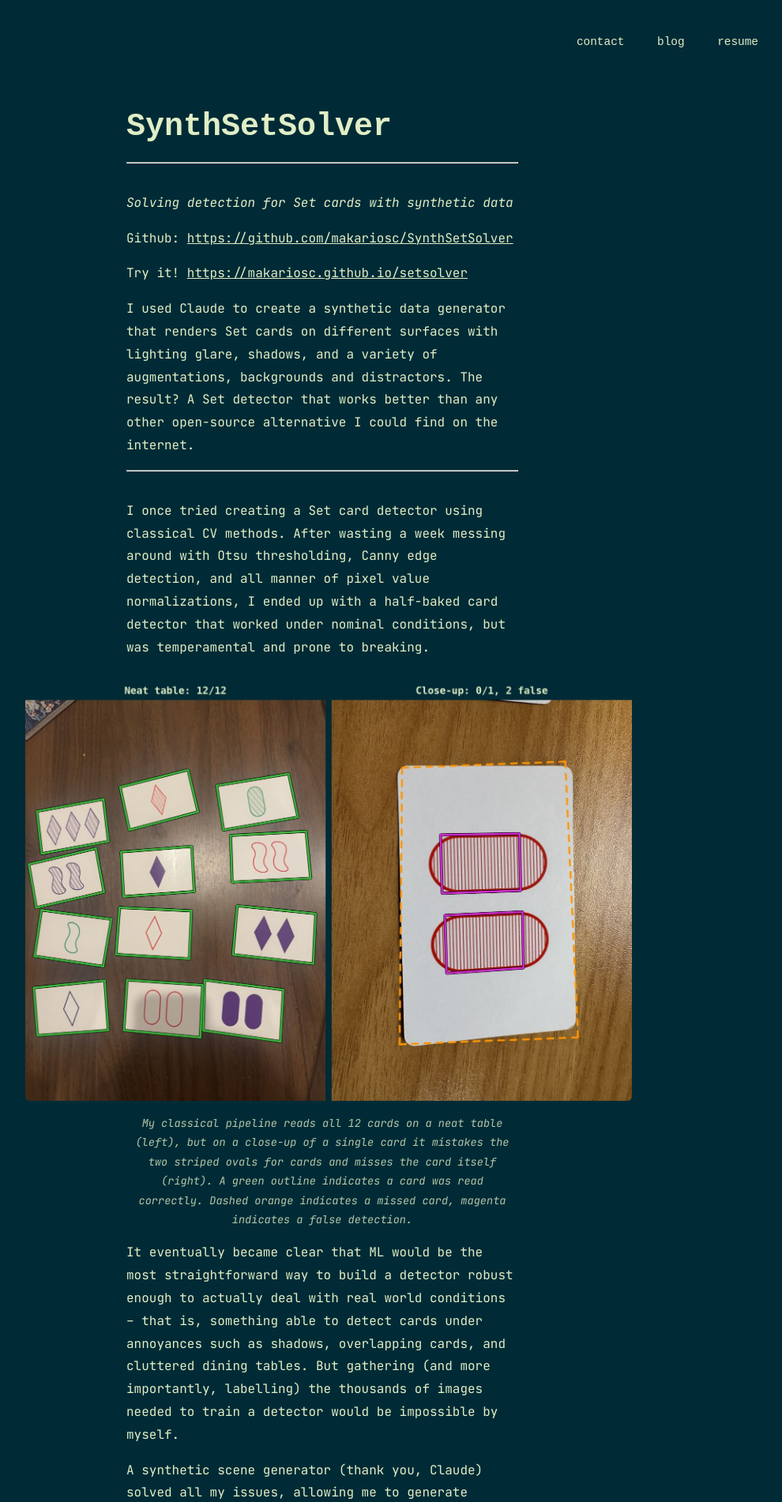
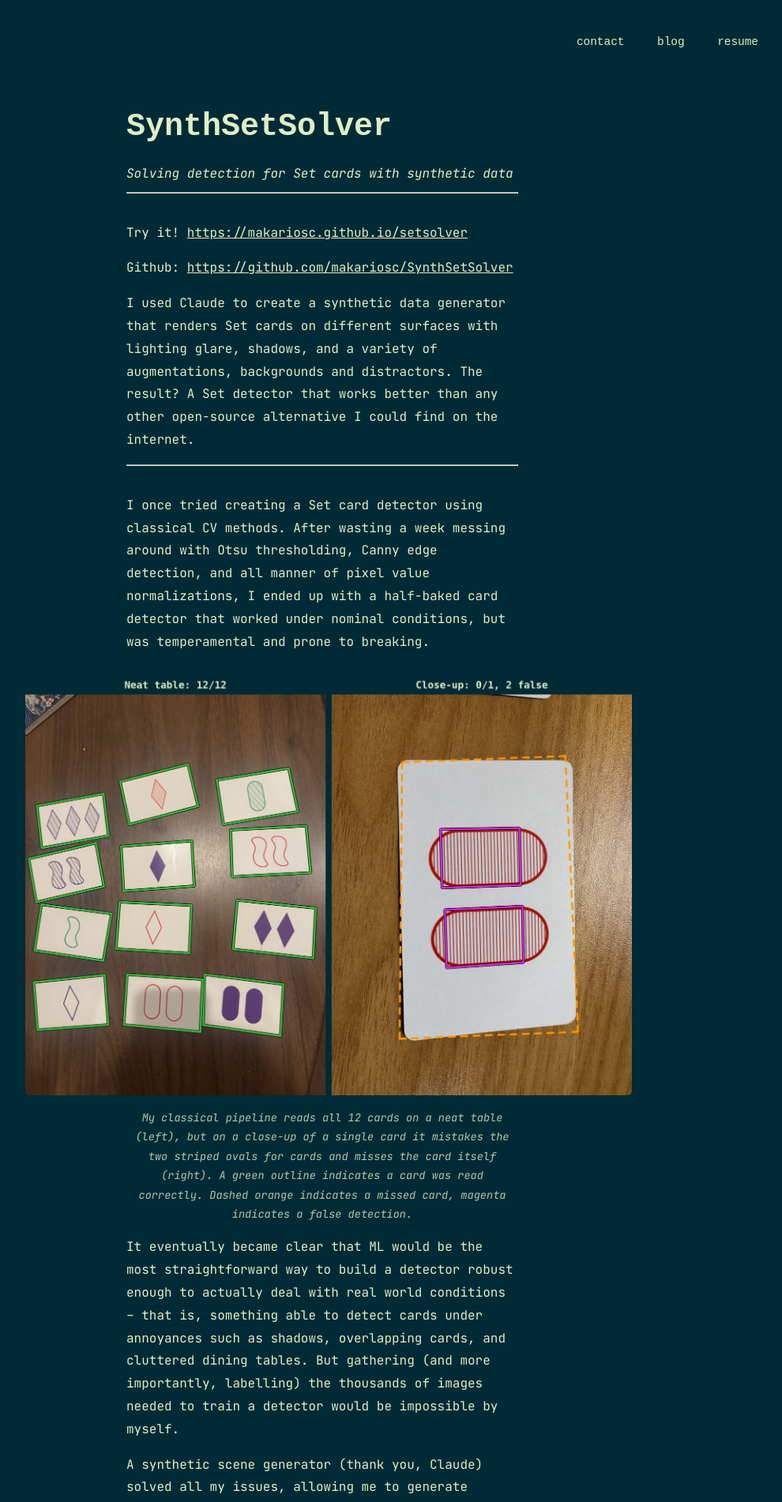
Before and after one commit to makariosc/makariosc.github.io, a Jekyll site: the page built from _posts/2026-11-10-synthsetsolver.md, in a window 1280 px wide. Shown: the top 1902 px of the page at 79% size, without its empty margins (232-1222 px from the left). Built offline with Jekyll 4.4.1, drawn with Linux system fonts in a browser that asks for light colours; nearby versions of some CDN libraries.

Commit message:
Put the SynthSetSolver tagline under the title; Try it above GitHub
Posts can set a subtitle in front matter, shown between the title and the
rule beneath it.

Co-Authored-By: Claude Opus 5.5 <noreply@anthropic.com>

```diff
--- a/_layouts/post.html
+++ b/_layouts/post.html
@@ -4,6 +4,7 @@ layout: default
 
 <div class="listing post">
 <h1>{{ page.title }}</h1>
+{% if page.subtitle %}<p class="subtitle">{{ page.subtitle }}</p>{% endif %}
 <hr>
 {{ content }}
 </div>
--- a/_posts/2026-11-10-synthsetsolver.md
+++ b/_posts/2026-11-10-synthsetsolver.md
@@ -1,14 +1,13 @@
 ---
 layout: post
 title: "SynthSetSolver"
+subtitle: "Solving detection for Set cards with synthetic data"
 date: 2026-11-10 00:00:00 +00:00
 ---
 
-_Solving detection for Set cards with synthetic data_
+Try it! [https://makariosc.github.io/setsolver](https://makariosc.github.io/setsolver)
 
 Github: [https://github.com/makariosc/SynthSetSolver](https://github.com/makariosc/SynthSetSolver)
-
-Try it! [https://makariosc.github.io/setsolver](https://makariosc.github.io/setsolver)
 
 I used Claude to create a synthetic data generator that renders Set cards on different surfaces with lighting glare, shadows, and a variety of augmentations, backgrounds and distractors. The result? A Set detector that works better than any other open-source alternative I could find on the internet.
 
--- a/_sass/main.scss
+++ b/_sass/main.scss
@@ -157,3 +157,8 @@ html {
 .post h1 {
   font-family: "Courier New", monospace;
 }
+
+.post .subtitle {
+  font-style: italic;
+  margin: 1vh 0 0;
+}
```
